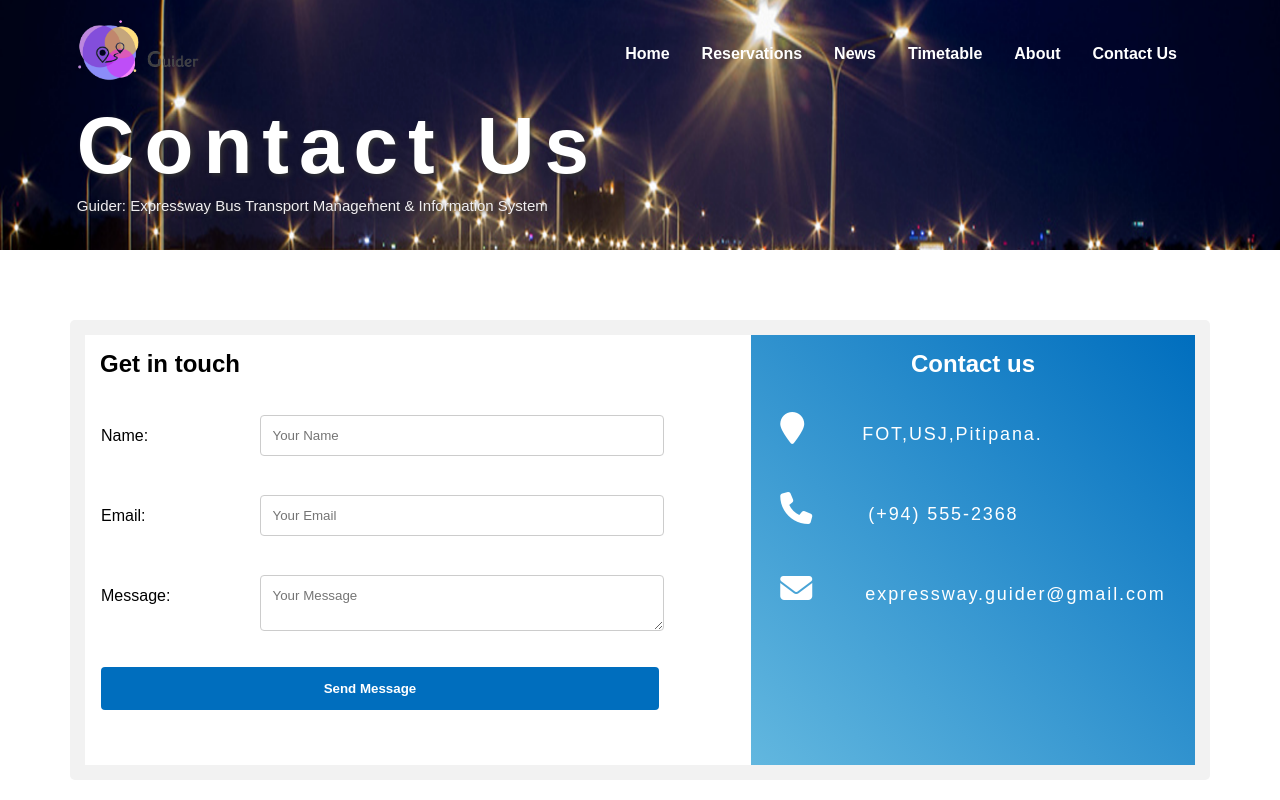
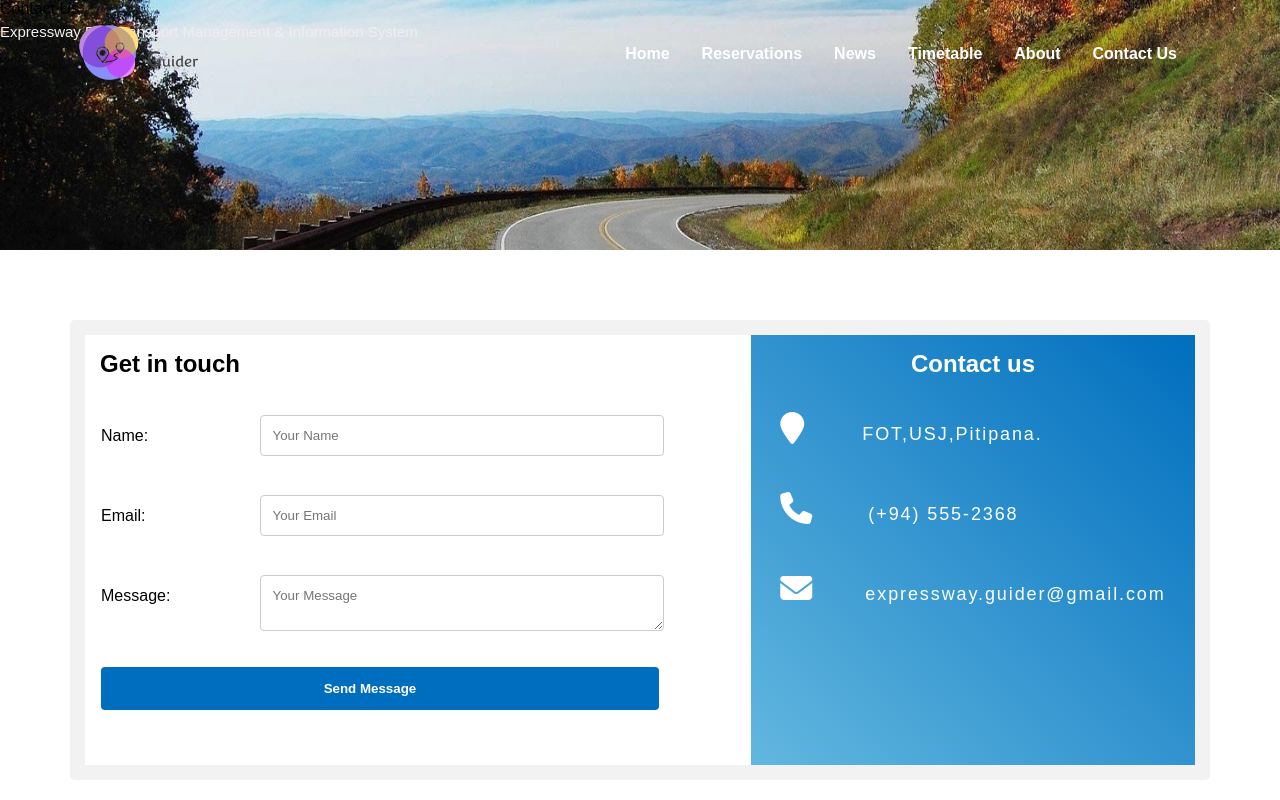
Before and after one commit to Guider-Bus-Reservation-System/Frontend, a React (Create React App) app: page /contact in a window 1280 px wide. Shown: the top 800 px of the page. Built offline with nearby package versions, Linux system fonts and the light colour scheme.

Commit message:
Modify contact page

```diff
--- a/src/pages/contact.jsx
+++ b/src/pages/contact.jsx
@@ -18,16 +18,16 @@ const Contact = () => {
 
 					<div className="contact-header-image-container">
 						<img
-							src="homepage.png"
+							src="img6_.jpg"
 							alt="homepage"
 							className="contact-header-image"
 						/>
 					</div>
 
-					<div className="home-header-container">
-						<div className="home-header-title">Contact Us</div>
+					<div className="sub-header-container">
+						<div className="sub-header-title">Contact Us</div>
 						<div className="home-header-subtitle">
-							Guider: Expressway Bus Transport Management &
+							Expressway Bus Transport Management &
 							Information System
 						</div>
 					</div>
```
